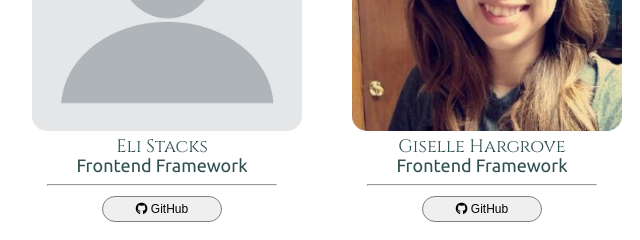
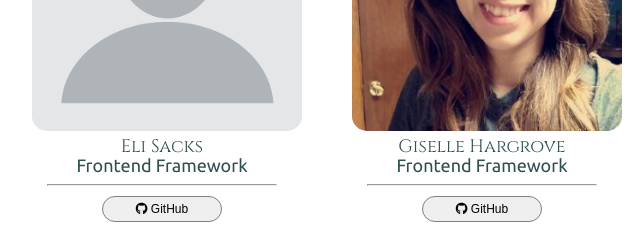
Before and after one commit to roywakumelojr/Marketing-page, a plain HTML site: page about.html in a window 1280 px wide. Shown: the part 820-1060 px from the top of the page, 153-793 px from the left. Drawn offline with Linux system fonts and the light colour scheme.

Commit message:
Team member info update

```diff
--- a/about.html
+++ b/about.html
@@ -60,7 +60,7 @@
       <span class="profile">
         <img class ="profile" src="css/img/profile-img.png" alt="">
         <div class="member-info">
-          <h2>Eli Stacks</h2>
+          <h2>Eli Sacks</h2>
           <h3>Frontend Framework</h3>
           <hr>
           <button onclick=" window.open('https://github.com/Bastlifa','_blank')" class="git-button"><i class="fab fa-github" id="git-icon"></i> GitHub</button>
```
